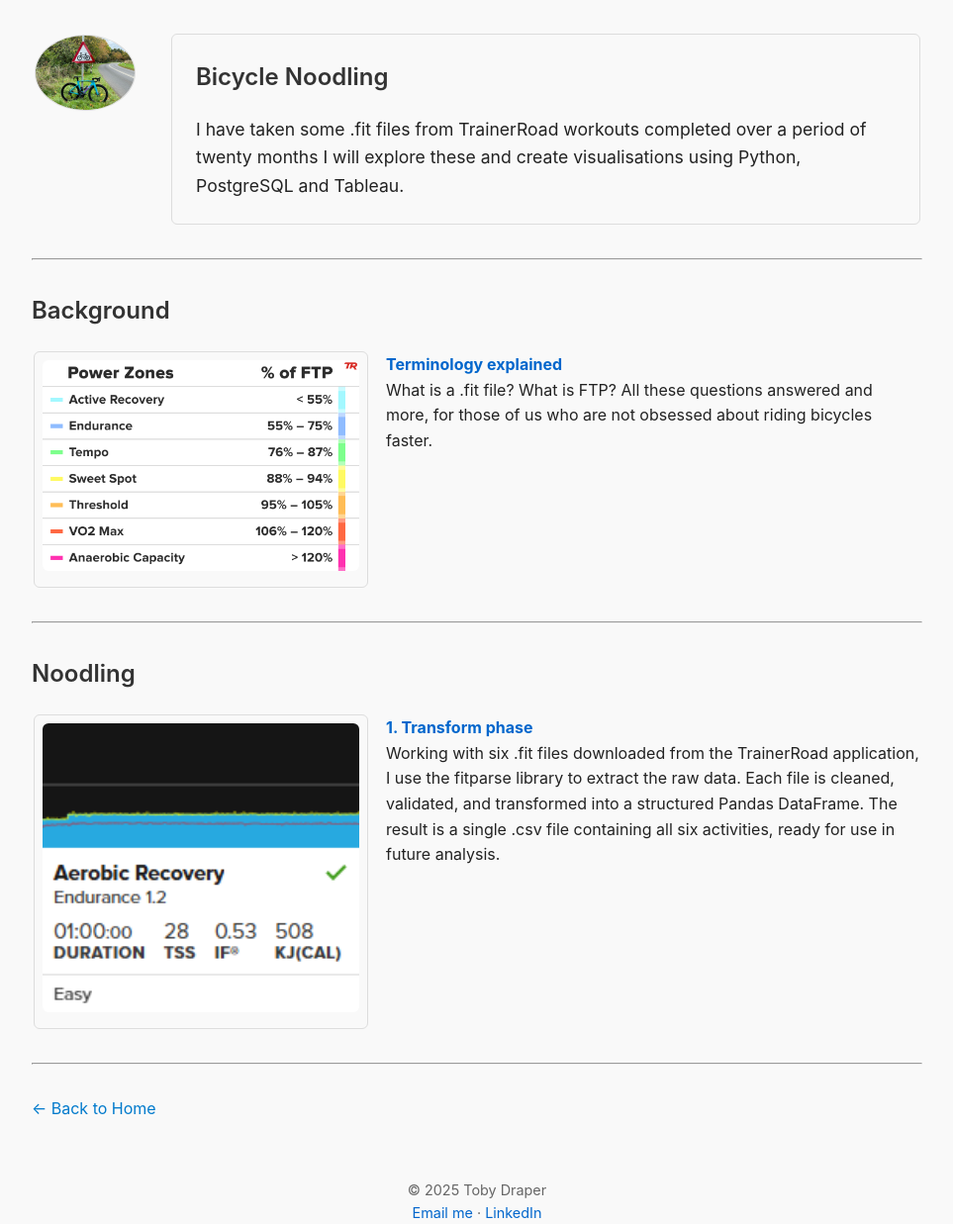
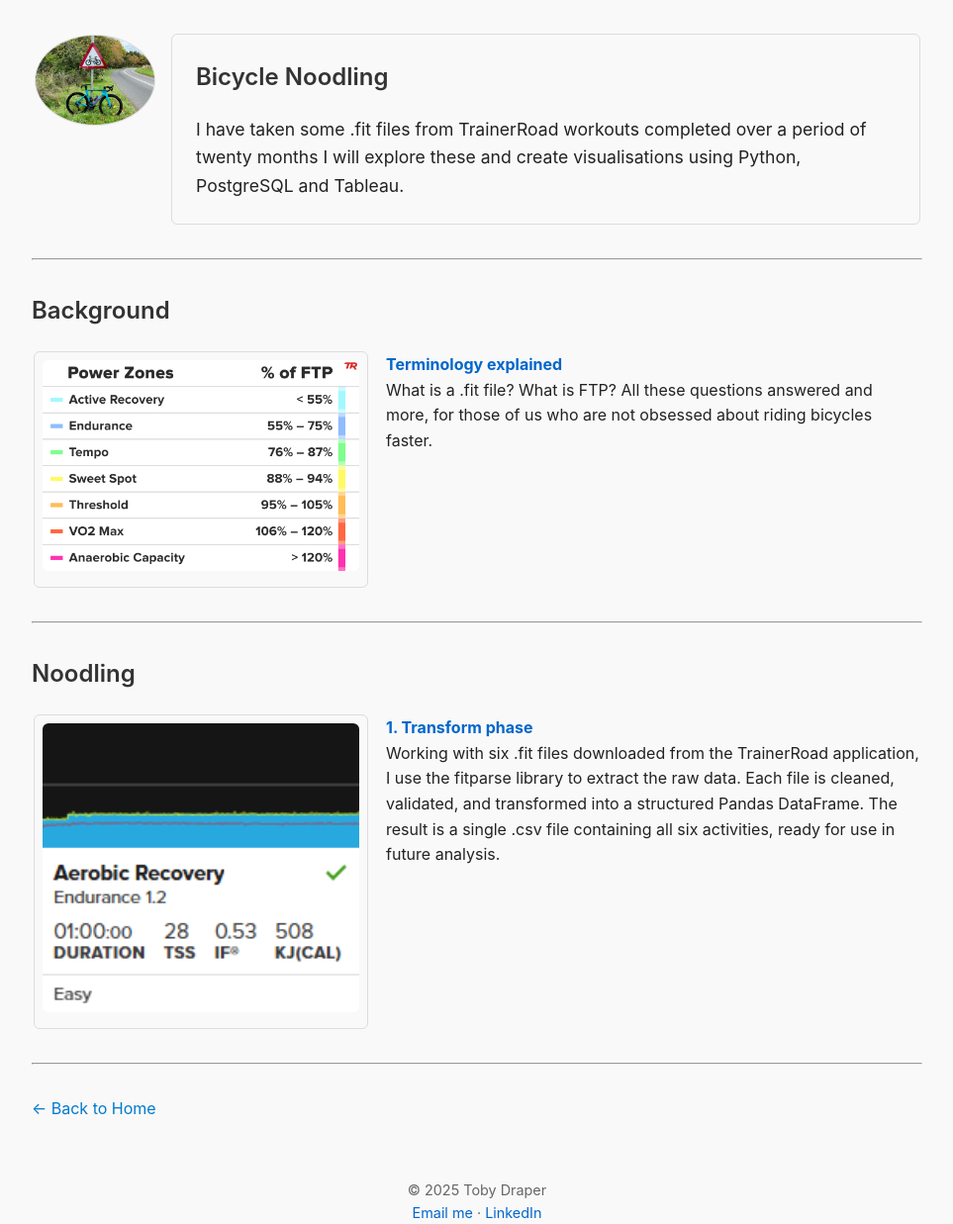
Before and after one commit to drapertoby/portfolio-toby-draper, a Jekyll site: the page built from bicycle-noodling.md, in a window 1280 px wide. Shown: the whole page at 99% size, without its empty margins (158-1121 px from the left). Built offline with Jekyll 4.4.1, drawn with Linux system fonts in a browser that asks for light colours.

Commit message:
Update bicycle-noodling.md

```diff
--- a/bicycle-noodling.md
+++ b/bicycle-noodling.md
@@ -7,7 +7,7 @@ permalink: /bicycle-noodling/
 <table style="width: 100%; margin-bottom: 2rem;">
   <tr>
     <td style="width: 120px; padding-right: 1rem; vertical-align: top;">
-      <img src="/portfolio-toby-draper/images/bikes.jpg" alt="My beautiful bike" style="width: 100px; border-radius: 50%; border: 1px solid #ddd;" />
+      <img src="/portfolio-toby-draper/images/bikes.jpg" alt="My beautiful bike" style="height: 100%; border-radius: 50%; border: 1px solid #ddd;;" />
     </td>
     <td style="border: 1px solid #ddd; background-color: #f9f9f9; padding: 1.5rem; border-radius: 6px;">
       <h2 style="margin-top: 0; font-size: 1.5rem;">Bicycle Noodling</h2>
```
